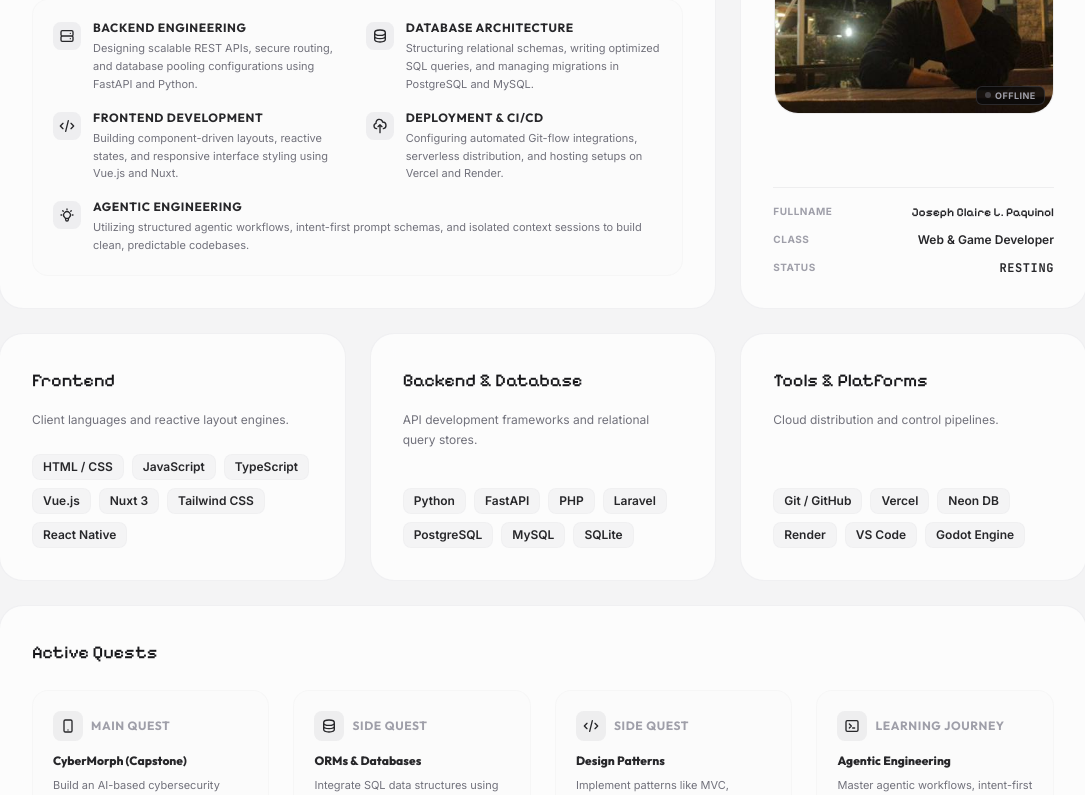
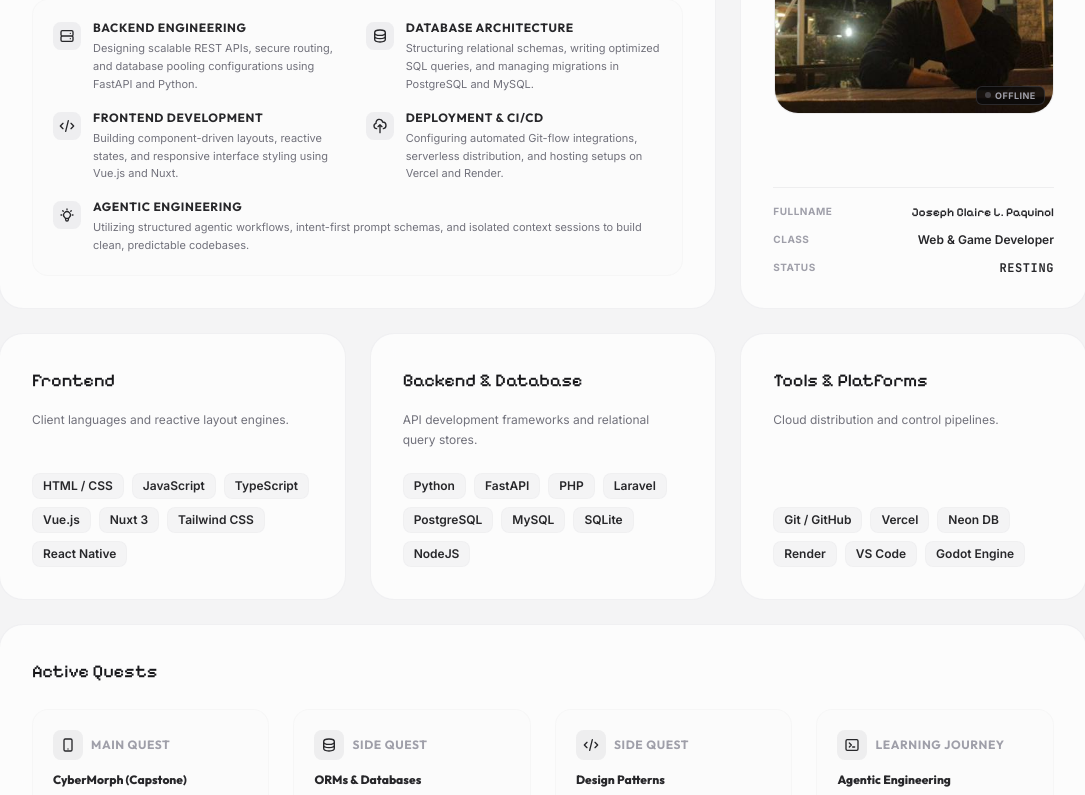
Before and after one commit to JCentic/website-portfolio, a Nuxt app: page / in a window 1280 px wide. Shown: the part 1349-2144 px from the top of the page, without its empty margins (97-1182 px from the left). Built offline with nearby package versions, Linux system fonts and the light colour scheme.

Commit message:
Added nodejs in backend

```diff
--- a/app/components/About.vue
+++ b/app/components/About.vue
@@ -249,6 +249,7 @@ onUnmounted(() => {
             <span class="badge">PostgreSQL</span>
             <span class="badge">MySQL</span>
             <span class="badge">SQLite</span>
+            <span class="badge">NodeJS</span>
           </div>
         </div>
 
--- a/app/components/Hero.vue
+++ b/app/components/Hero.vue
@@ -27,7 +27,7 @@
 
       <!-- Subheadline -->
       <p class="hero-subtitle">
-        Hi, I'm <span class="font-semibold text-zinc-900 dark:text-zinc-100">Joseph</span> a.k.a. CodeWithDevi, a 3rd-year BSIT student from DNSC and a Web and Game Developer.
+        Hi, I'm <span class="font-semibold text-zinc-900 dark:text-zinc-100">Joseph</span> a.k.a. CodeWithDevi, a 3rd-year BSIT student from DNSC, a Web and Game Developer.
       </p>
 
       <!-- CTA Buttons -->
```
